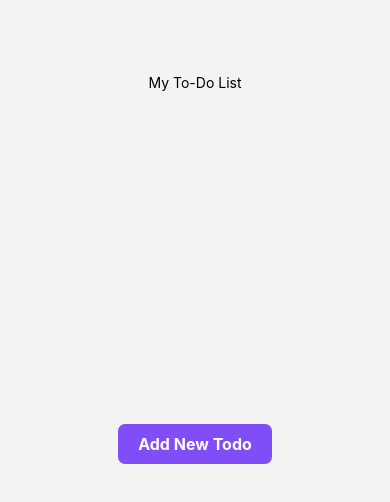
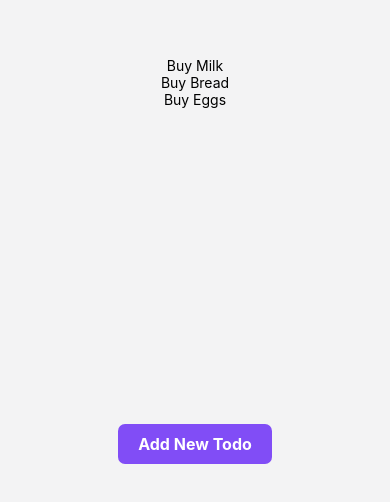
Before and after one commit to LV1O/My-ToDo-List-25, a React Native app: screen / in a window 390 px wide. Shown: the part 340-842 px from the top of the page. Built offline with nearby package versions, Linux system fonts and the light colour scheme.

Commit message:
Milestone 1 -  Hardcoded ToDos, styles to be updated later

```diff
--- a/App.js
+++ b/App.js
@@ -3,8 +3,11 @@ import { StyleSheet, Text, View, TouchableOpacity } from 'react-native';
 
 export default function App() {
   return (
+
     <View style={styles.container}>
-      <Text>My To-Do List</Text>
+      <Text>Buy Milk</Text>
+      <Text>Buy Bread</Text>
+      <Text>Buy Eggs</Text>
       <StatusBar style="auto" />
 
       <View style={styles.buttonContainer}>
```
